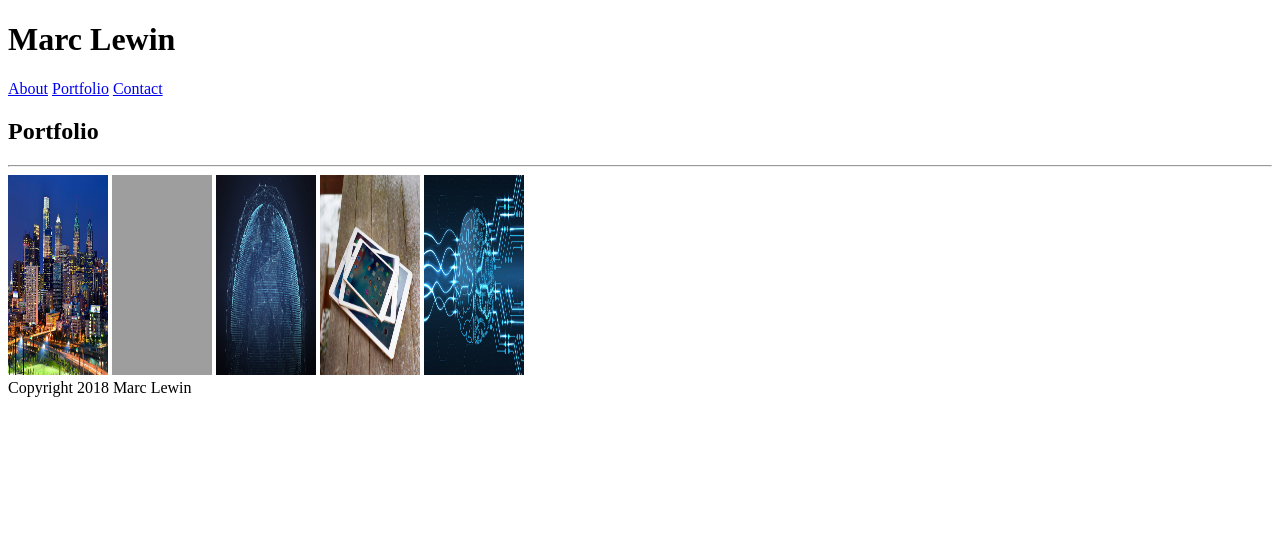
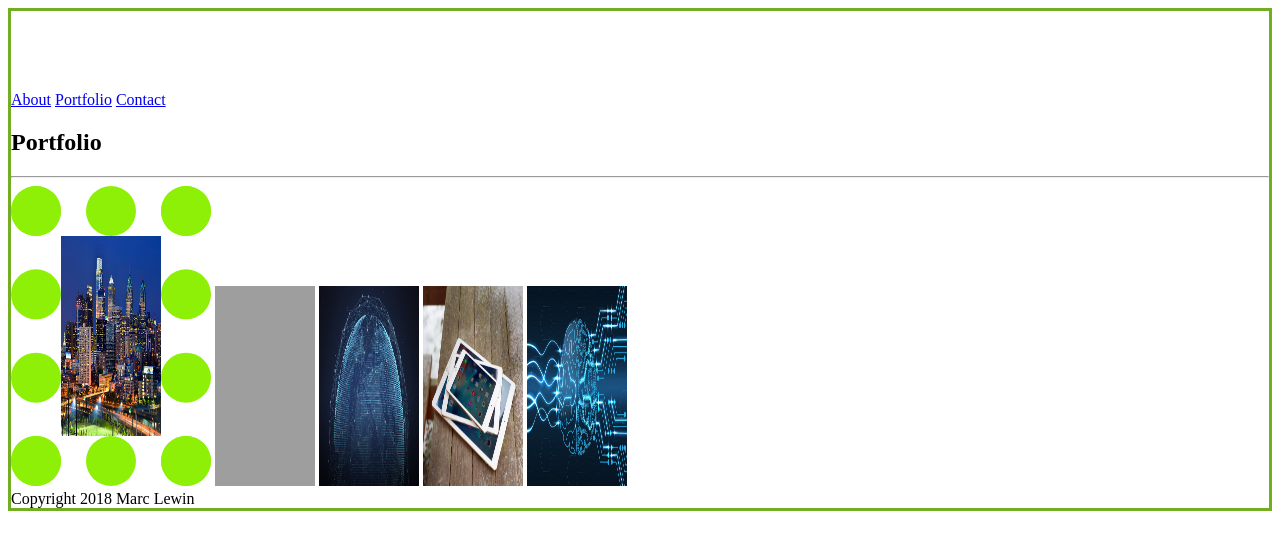
Before and after one commit to MarcLewin/Basic-Portfolio, a plain HTML site: page portfolio.html in a window 1280 px wide. Drawn offline with Linux system fonts and the light colour scheme; grey boxes are pictures that could not be loaded.

Commit message:
tryig to get css linked

```diff
--- a/assets/css/style.css
+++ b/assets/css/style.css
@@ -9,7 +9,7 @@ h1 {
     text-align: center;
 }
 #phila{
-    border: 10px solid rgb(142, 240, 6);
+    border: 50px dotted rgb(142, 240, 6);
 }
 
 
--- a/portfolio.html
+++ b/portfolio.html
@@ -3,7 +3,7 @@
 <head>
         <meta charset="UTF-8">
         <title>Marc Lewin</title>
-        <link rel="stylesheet" type="text/css" href="file:///C:/Users/marcl/Desktop/Basic-Portfolio/portfolio.style.css">
+        <link rel="stylesheet" type="text/css" href="Basic-Portfolio/assets/css/style.css">
 <header>
         <h1>Marc Lewin</h1>
     <section>
```
Also changed, not shown: index.html (+1 -1 lines).
